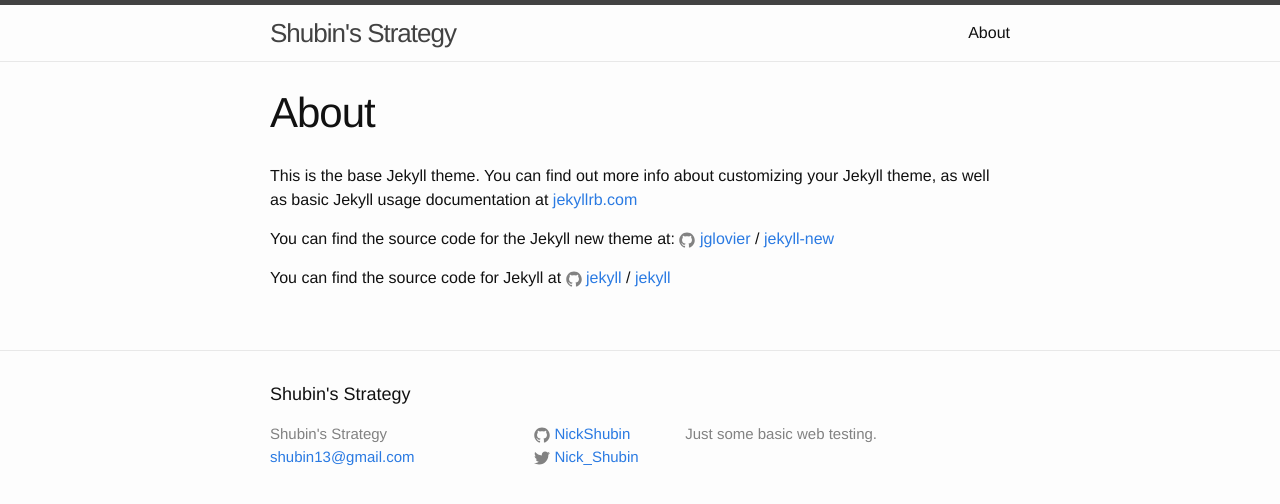
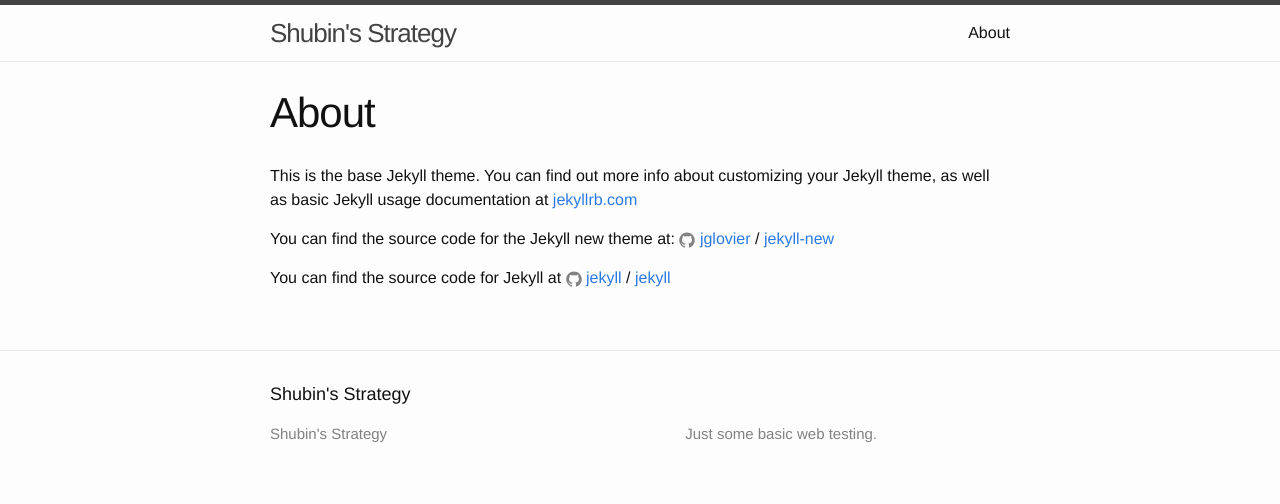
Before and after one commit to NickShubin/NickShubin.github.io, a Jekyll site: the page built from about.md, in a window 1280 px wide. Shown: the top 504 px of the page. Built offline with Jekyll 4.4.1, drawn with Linux system fonts in a browser that asks for light colours.

Commit message:
Update _config.yml

```diff
--- a/_config.yml
+++ b/_config.yml
@@ -7,13 +7,13 @@
 
 # Site settings
 title: Shubin's Strategy
-email: shubin13@gmail.com
+email:
 description: > # this means to ignore newlines until "baseurl:"
   Just some basic web testing.
 baseurl: "" # the subpath of your site, e.g. /blog
 url: "http://yourdomain.com" # the base hostname & protocol for your site
-twitter_username: Nick_Shubin
-github_username:  NickShubin
+twitter_username:
+github_username:
 
 # Build settings
 markdown: kramdown
```
